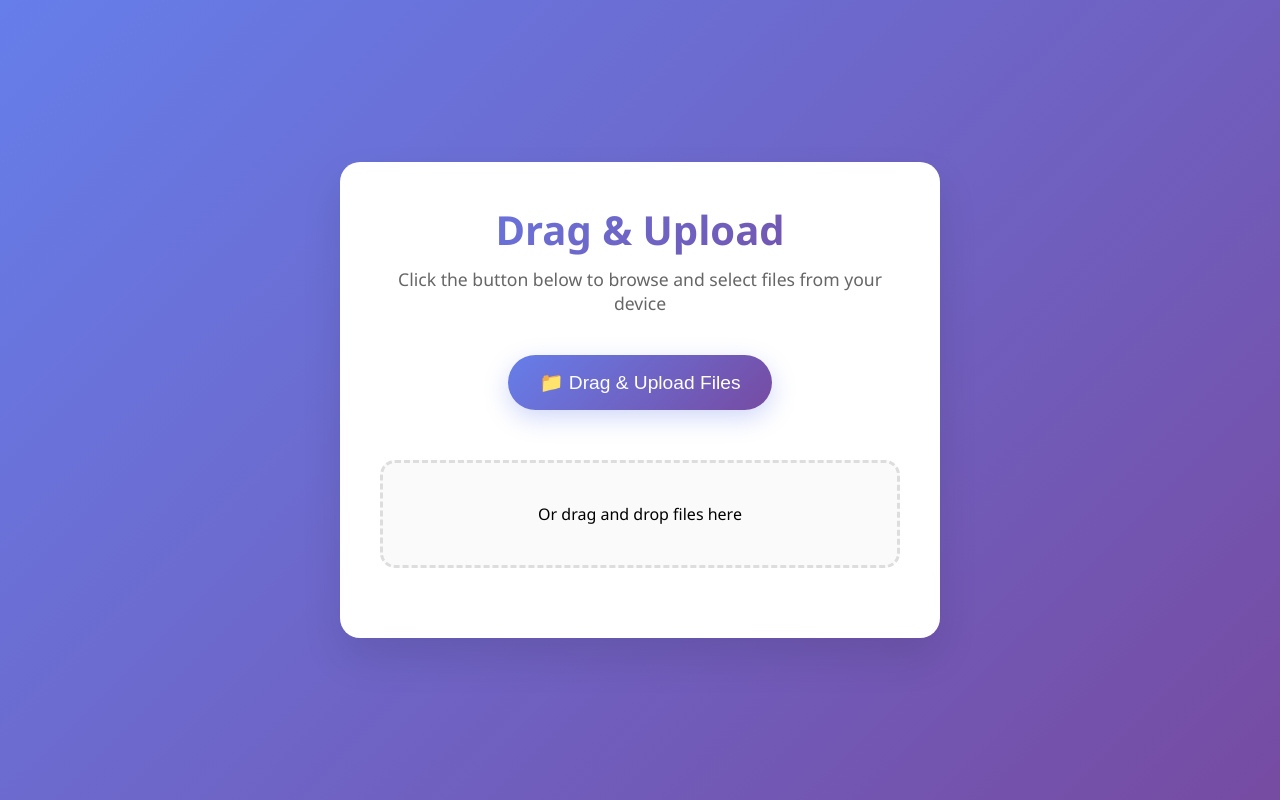
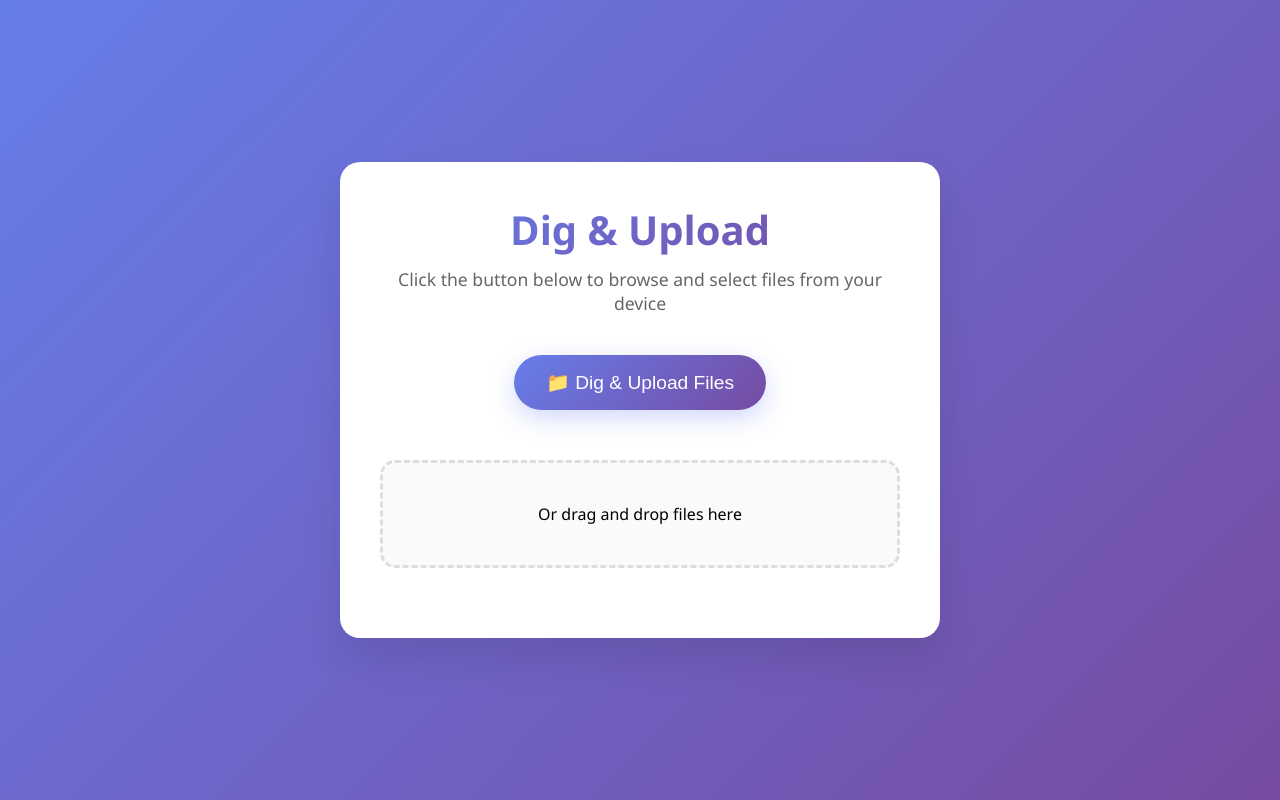
Before and after one commit to moderndiagnosticschowk/ID, a plain HTML site: page index.html in a window 1280 px wide. Drawn offline with Linux system fonts and the light colour scheme.

Commit message:
Update index.html

```diff
--- a/index.html
+++ b/index.html
@@ -3,7 +3,7 @@
 <head>
     <meta charset="UTF-8">
     <meta name="viewport" content="width=device-width, initial-scale=1.0">
-    <title>Modern Diagnostic| ID Portal </title>
+    <title>Dig & Upload Files</title>
     <style>
         * {
             margin: 0;
@@ -194,11 +194,11 @@
 </head>
 <body>
     <div class="upload-container">
-        <h1 class="upload-title">Drag & Upload</h1>
+        <h1 class="upload-title">Dig & Upload</h1>
         <p class="upload-subtitle">Click the button below to browse and select files from your device</p>
 
         <button class="dig-upload-btn" onclick="triggerFileInput()">
-            📁 Drag & Upload Files
+            📁 Dig & Upload Files
         </button>
 
         <input type="file" id="fileInput" class="file-input" multiple onchange="handleFileSelect(event)">
```
